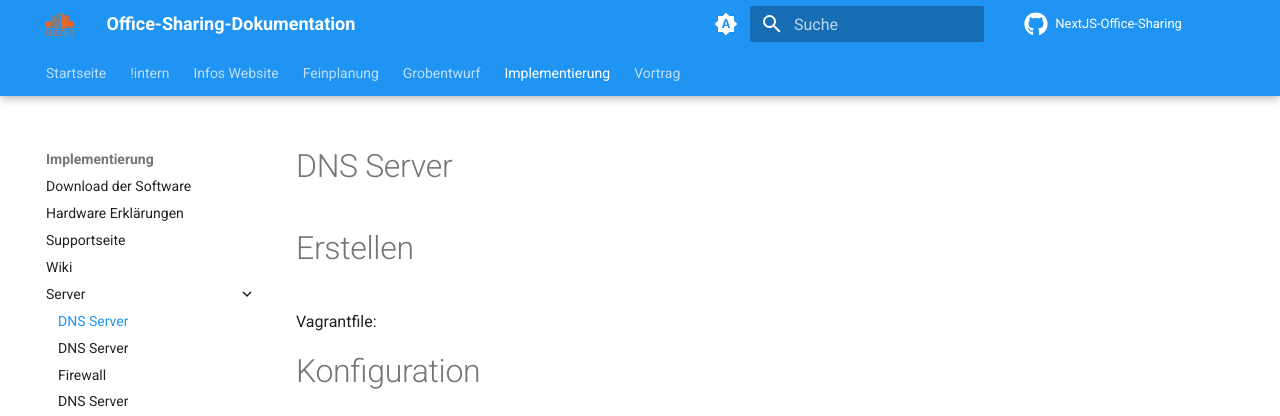
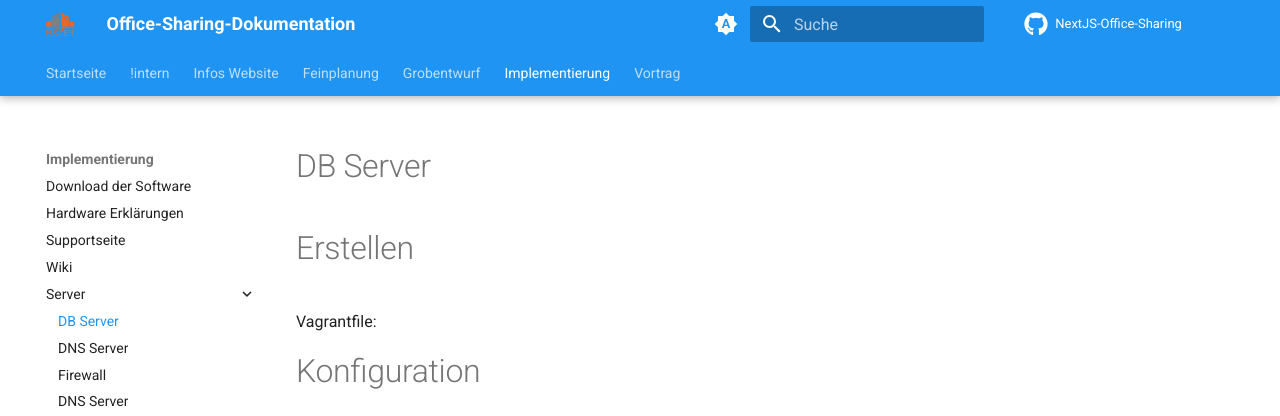
Before and after one commit to gz-bad-erzland-p2/Dokumentation, an MkDocs documentation site: the page built from docs/implementierung/Server/DB-Server.md, in a window 1280 px wide. Shown: the top 416 px of the page. Built offline with MkDocs 1.6.1 and Material for MkDocs 9.7.7, drawn with Linux system fonts in a browser that asks for light colours; comment, search, counter and statistics services are not loaded.

Commit message:
Update DB-Server.md

```diff
--- a/docs/implementierung/Server/DB-Server.md
+++ b/docs/implementierung/Server/DB-Server.md
@@ -1,4 +1,4 @@
-# DNS Server
+# DB Server
 
 # Erstellen
 
```
